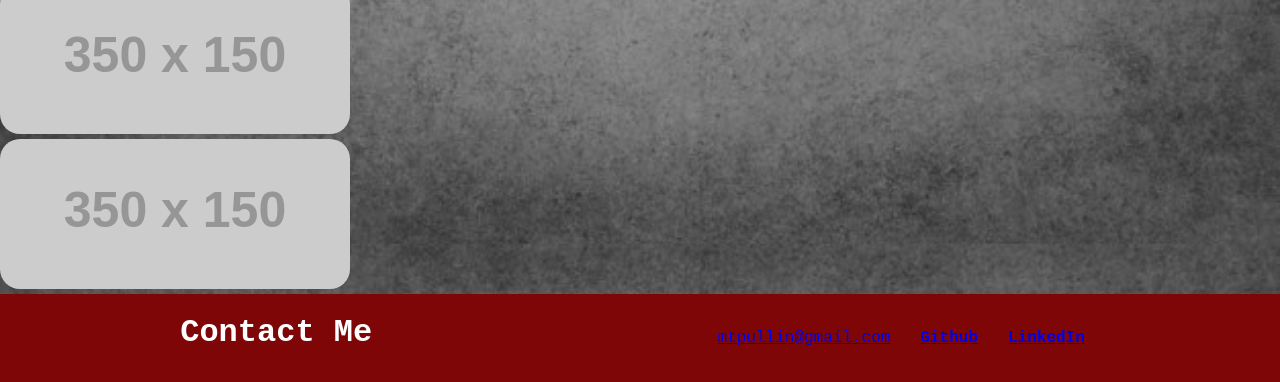
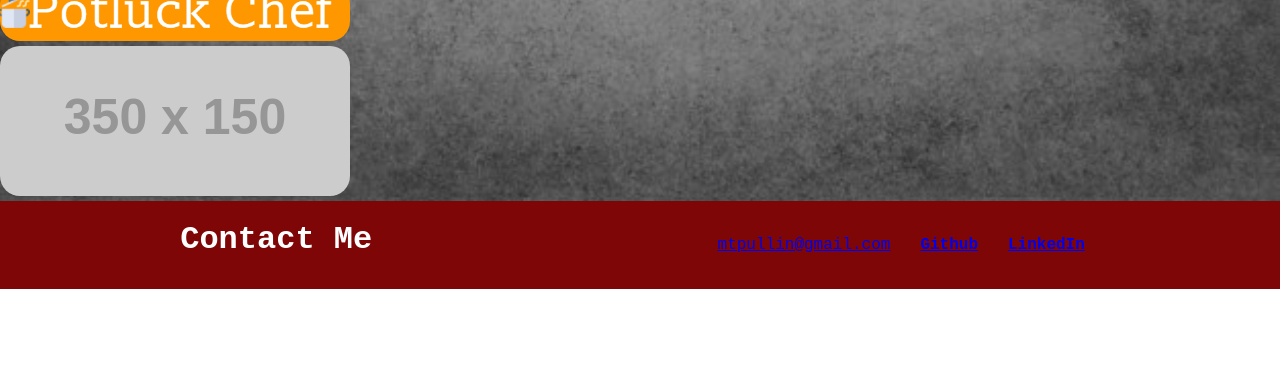
Before and after one commit to mtpullin/Portfolio, a plain HTML site: page index.html in a window 1280 px wide. Shown: the part 747-1129 px from the top of the page. After the commit the page ends 1036 px from the top, so only its background shows below. Drawn offline with Linux system fonts and the light colour scheme; placeholder pictures from the web are drawn by us.

Commit message:
added second group project

```diff
--- a/index.html
+++ b/index.html
@@ -46,7 +46,7 @@
     <h3>Projects</h3>
     <a href="https://mtpullin.github.io/run-buddy" target="_blank"><img class="project-img" src="./assets/hero-bg.jpg"></a>
     <a href="https://lukehampton6.github.io/anime-search/" target="_blank"><img class="project-img" src="https://cdn.vox-cdn.com/thumbor/HyOhm280EOQO2ubcOZCSONkDGb8=/0x0:1200x675/1200x800/filters:focal(504x242:696x434)/cdn.vox-cdn.com/uploads/chorus_image/image/68567666/Dr._STONE_Season_2_release_date_Episode_24_ending_with_Stone_Wars_Dr._STONE_manga_compared_to_the_anime_Spoilers.0.jpg"></a>
-    <a href="https://placeholder.com" target="_blank"><img class="project-img" src="https://via.placeholder.com/350x150.jpg?text=Future+Project"></a>
+    <a href="https://potluck-chef.herokuapp.com/index" target="_blank"><img class="project-img" src="/assets/potluck.png"></a>
     <a href="https://placeholder.com" target="_blank"><img class="project-img" src="https://via.placeholder.com/350x150.jpg?text=Future+Project"></a>
 </section>
 
```
Also changed, not shown: assets/potluck.jpg (added), assets/potluck.png (added).
